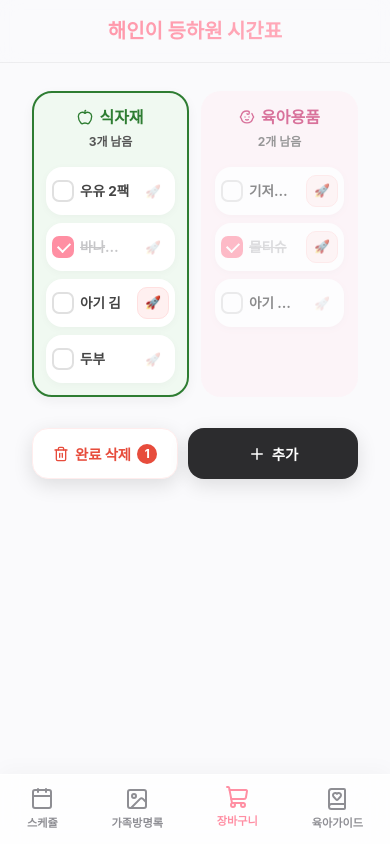
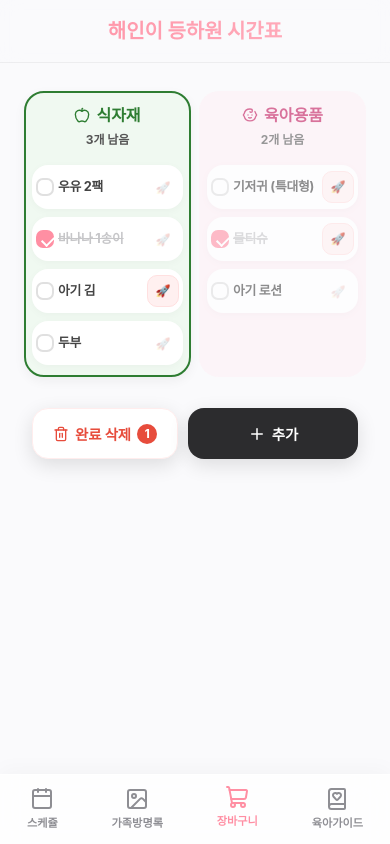
Before and after one commit to 89hoya81328-lang/Haein-Schedule-v1, a React (Vite) app: page /shopping in a window 390 px wide. Built offline with nearby package versions, Linux system fonts and the light colour scheme; a web font is replaced by a local one.

Commit message:
장바구니 모바일 6글자 한 줄 표시를 위한 레이아웃 최적화

```diff
--- a/src/pages/ShoppingList.jsx
+++ b/src/pages/ShoppingList.jsx
@@ -136,7 +136,7 @@ const ShoppingList = () => {
       {/* ===== MOBILE LAYOUT ===== */}
       <div className="shop-mobile">
         {/* Tab Switcher */}
-        <div className="shop-mobile-list" style={{gap: '12px', display: 'flex', flexDirection: 'row', padding: '12px 16px', overflowX: 'hidden'}}>
+        <div className="shop-mobile-list" style={{gap: '8px', display: 'flex', flexDirection: 'row', padding: '12px 8px', overflowX: 'hidden'}}>
 
           {/* Groceries Area */}
           <div
@@ -144,7 +144,7 @@ const ShoppingList = () => {
             style={{
               flex: 1, minWidth: 0,
               border: activeTab === 'g' ? '2px solid #2e7d32' : '2px solid transparent',
-              borderRadius: '20px', padding: '12px',
+              borderRadius: '20px', padding: '10px 6px',
               background: '#f0f9f1',
               transition: 'all 0.2s', opacity: activeTab === 'g' ? 1 : 0.6,
               boxShadow: activeTab === 'g' ? '0 4px 12px rgba(0,0,0,0.05)' : 'none',
@@ -164,13 +164,13 @@ const ShoppingList = () => {
               </div>
             )}
             {groceries.map(item => (
-              <div key={item.id} className={`shop-item-mobile ${item.checked ? 'done' : ''}`} onClick={(e) => { e.stopPropagation(); toggle(item.id, 'g'); }} style={{padding:'8px 6px', gap:'6px', display:'flex', alignItems:'center'}}>
-                <div style={{flexShrink:0}} className={`chk ${item.checked ? 'chk-on' : ''}`}/>
-                <span className="item-text" style={{fontSize:'0.85rem', flex:1, overflow:'hidden', textOverflow:'ellipsis', whiteSpace:'nowrap'}}>{item.text}</span>
+              <div key={item.id} className={`shop-item-mobile ${item.checked ? 'done' : ''}`} onClick={(e) => { e.stopPropagation(); toggle(item.id, 'g'); }} style={{padding:'6px 4px', gap:'4px', display:'flex', alignItems:'center'}}>
+                <div style={{flexShrink:0, width: '18px', height: '18px'}} className={`chk ${item.checked ? 'chk-on' : ''}`}/>
+                <span className="item-text" style={{fontSize:'0.8rem', flex:1, overflow:'hidden', textOverflow:'ellipsis', whiteSpace:'nowrap', letterSpacing: '-0.02em'}}>{item.text}</span>
                 {item.isCoupang ? (
-                  <span className="rocket-badge" onClick={(e) => { e.stopPropagation(); toggleCoupang(item.id, 'g'); }} style={{padding:'2px', fontSize:'0.8rem'}}>🚀</span>
+                  <span className="rocket-badge" onClick={(e) => { e.stopPropagation(); toggleCoupang(item.id, 'g'); }} style={{padding:'2px', fontSize:'0.75rem', flexShrink: 0}}>🚀</span>
                 ) : (
-                  <button className="rocket-toggle-off" onClick={(e) => { e.stopPropagation(); toggleCoupang(item.id, 'g'); }} style={{padding:'2px', fontSize:'0.8rem'}}>🚀</button>
+                  <button className="rocket-toggle-off" onClick={(e) => { e.stopPropagation(); toggleCoupang(item.id, 'g'); }} style={{padding:'2px', fontSize:'0.75rem', flexShrink: 0}}>🚀</button>
                 )}
               </div>
             ))}
@@ -182,7 +182,7 @@ const ShoppingList = () => {
             style={{
               flex: 1, minWidth: 0,
               border: activeTab === 's' ? '2px solid #c2185b' : '2px solid transparent',
-              borderRadius: '20px', padding: '12px',
+              borderRadius: '20px', padding: '10px 6px',
               background: '#fef0f5',
               transition: 'all 0.2s', opacity: activeTab === 's' ? 1 : 0.6,
               boxShadow: activeTab === 's' ? '0 4px 12px rgba(0,0,0,0.05)' : 'none',
@@ -202,13 +202,13 @@ const ShoppingList = () => {
               </div>
             )}
             {supplies.map(item => (
-              <div key={item.id} className={`shop-item-mobile ${item.checked ? 'done' : ''}`} onClick={(e) => { e.stopPropagation(); toggle(item.id, 's'); }} style={{padding:'8px 6px', gap:'6px', display:'flex', alignItems:'center'}}>
-                <div style={{flexShrink:0}} className={`chk ${item.checked ? 'chk-on' : ''}`}/>
-                <span className="item-text" style={{fontSize:'0.85rem', flex:1, overflow:'hidden', textOverflow:'ellipsis', whiteSpace:'nowrap'}}>{item.text}</span>
+              <div key={item.id} className={`shop-item-mobile ${item.checked ? 'done' : ''}`} onClick={(e) => { e.stopPropagation(); toggle(item.id, 's'); }} style={{padding:'6px 4px', gap:'4px', display:'flex', alignItems:'center'}}>
+                <div style={{flexShrink:0, width: '18px', height: '18px'}} className={`chk ${item.checked ? 'chk-on' : ''}`}/>
+                <span className="item-text" style={{fontSize:'0.8rem', flex:1, overflow:'hidden', textOverflow:'ellipsis', whiteSpace:'nowrap', letterSpacing: '-0.02em'}}>{item.text}</span>
                 {item.isCoupang ? (
-                  <span className="rocket-badge" onClick={(e) => { e.stopPropagation(); toggleCoupang(item.id, 's'); }} style={{padding:'2px', fontSize:'0.8rem'}}>🚀</span>
+                  <span className="rocket-badge" onClick={(e) => { e.stopPropagation(); toggleCoupang(item.id, 's'); }} style={{padding:'2px', fontSize:'0.75rem', flexShrink: 0}}>🚀</span>
                 ) : (
-                  <button className="rocket-toggle-off" onClick={(e) => { e.stopPropagation(); toggleCoupang(item.id, 's'); }} style={{padding:'2px', fontSize:'0.8rem'}}>🚀</button>
+                  <button className="rocket-toggle-off" onClick={(e) => { e.stopPropagation(); toggleCoupang(item.id, 's'); }} style={{padding:'2px', fontSize:'0.75rem', flexShrink: 0}}>🚀</button>
                 )}
               </div>
             ))}
```
